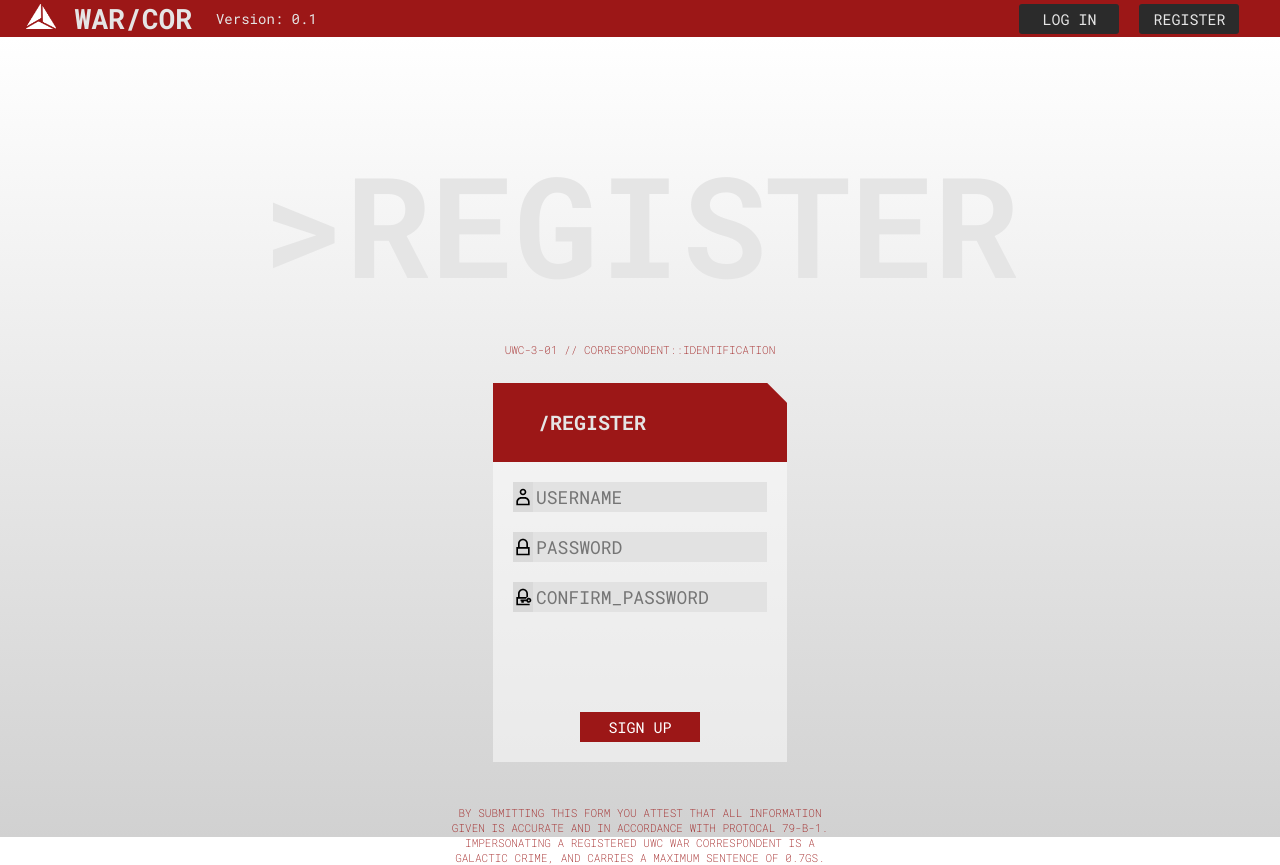
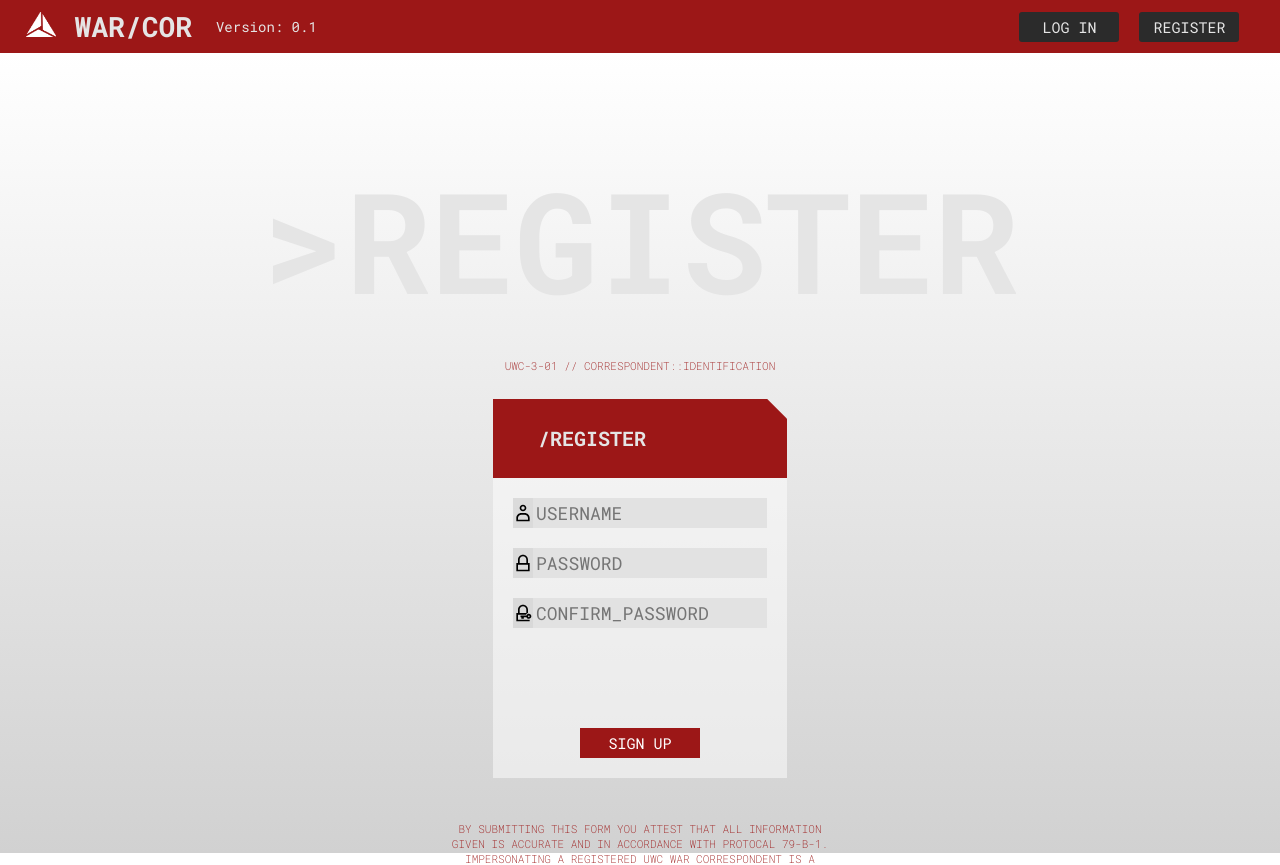
Before and after one commit to Ozzletroll/WAR-COR, a Flask app: page /register in a window 1280 px wide. Shown: the top 865 px of the page. Run offline with Flask 3, Linux system fonts and the light colour scheme; some libraries are stand-ins or nearby versions.

Commit message:
Fix screen width inconsistencies with scrollbar
Factors in the extra width created by scrollbars to
maintain navbar sizes when moving between pages
with and without scrollbars.

```diff
--- a/static/css/styles.css
+++ b/static/css/styles.css
@@ -54,7 +54,7 @@
 .page {
   display: flex;
   flex-direction: column;
-  width: 100vw;
+  width: calc(100vw - (100vw - 100%));
   max-width: 1800px;
 }
 
@@ -132,7 +132,7 @@ button {
   background-color: var(--darker_red);
   padding-left: min(50px, 2%);
   padding-right: min(50px, 2%);
-  height: 53px;
+  min-height: 53px;
 }
 
 .logo-area {
```
